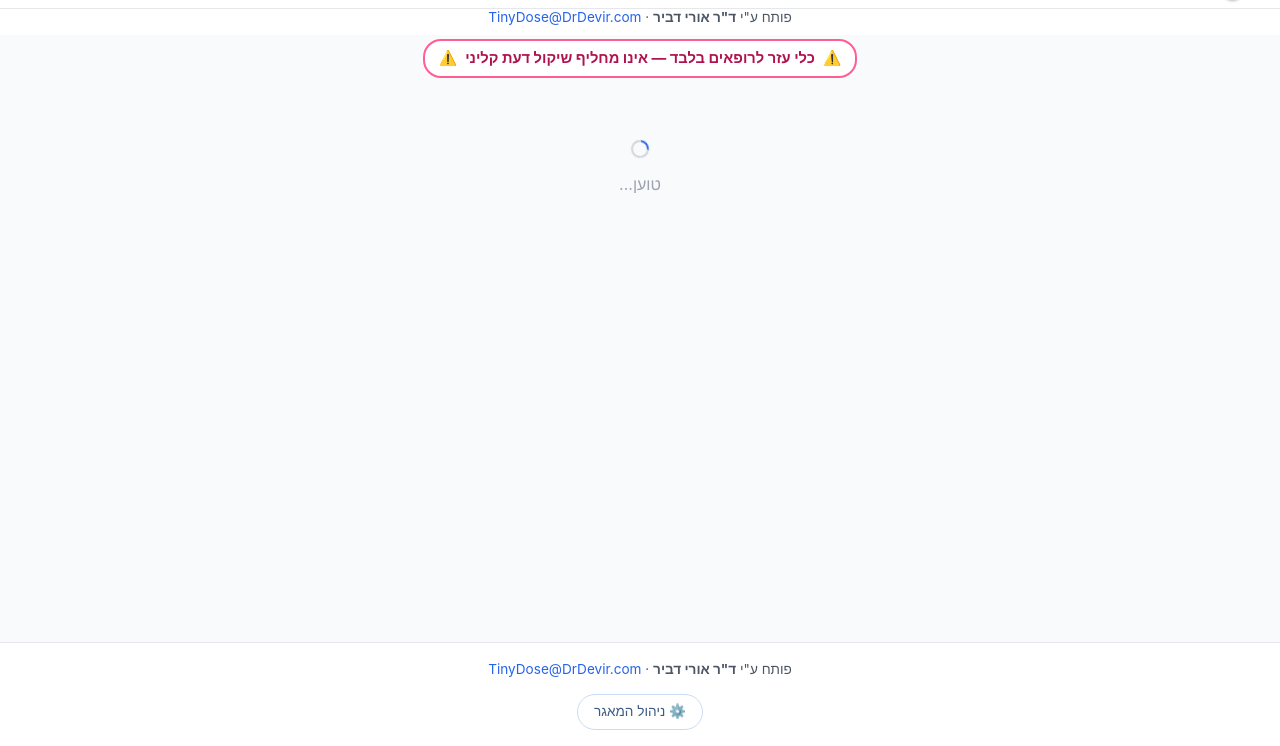
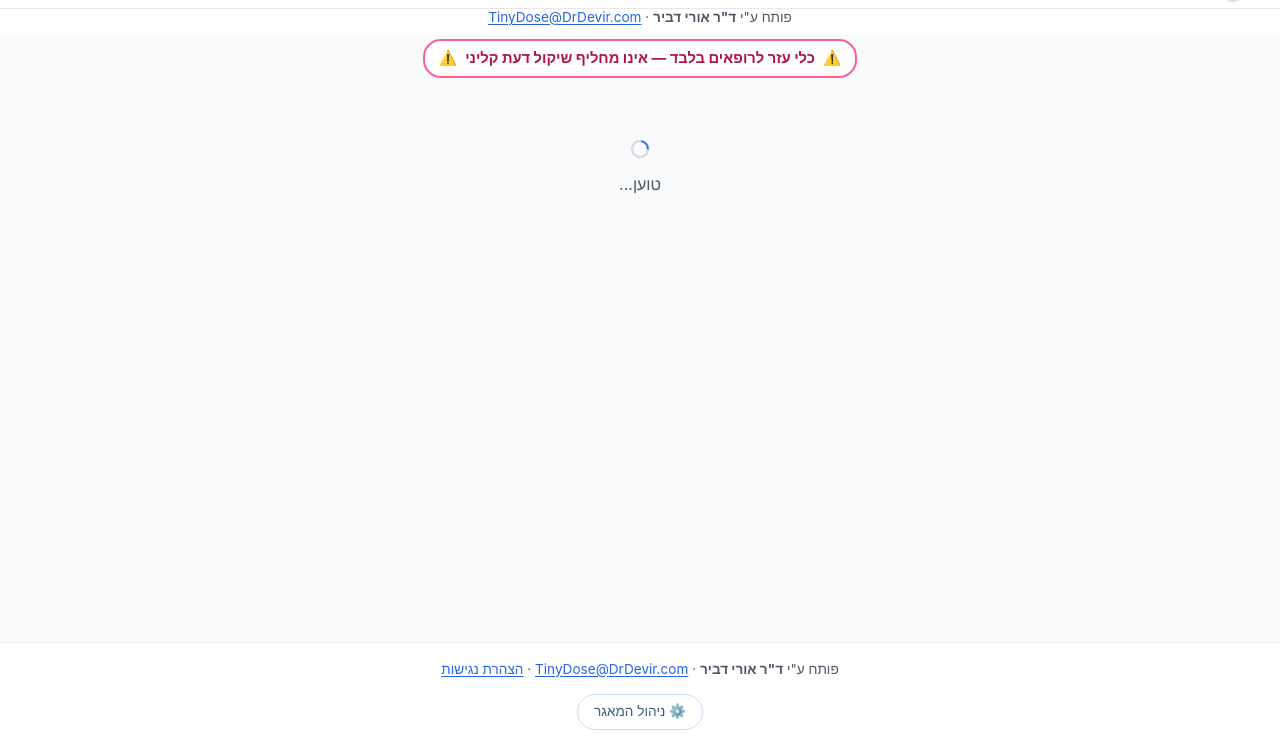
Before and after one commit to oridevir/TinyDose, a plain HTML site: page index.html in a window 1280 px wide. Shown: the part 54-800 px from the top of the page. Drawn offline with Linux system fonts and the light colour scheme; a script that the page names is missing.

Commit message:
נגישות: "טוען" כהה יותר, קו תחתון לקישורים בקרדיט, קישור להצהרת הנגישות, הודעת חלון חדש
Co-Authored-By: Claude Opus 5.5 <noreply@anthropic.com>
Claude-Session: https://claude.ai/code/session_01DabJxANoHVtX9B73fxXkMW

```diff
--- a/index.html
+++ b/index.html
@@ -87,12 +87,13 @@ button.logo-about { border: 0; background: none; padding: 0; font: inherit; curs
 <div class="top-warning"><span aria-hidden="true">⚠️</span><span>כלי עזר לרופאים בלבד — אינו מחליף שיקול דעת קליני</span><span aria-hidden="true">⚠️</span></div>
 
 <main id="main-content">
-  <div class="loading-wrap"><div class="spinner"></div><p style="margin-top:12px;">טוען...</p></div>
+  <div class="loading-wrap"><div class="spinner"></div><p style="margin-top:12px;color:var(--gray-600);">טוען...</p></div>
 </main>
 
 <footer>
   <div class="credit credit-footer">
     פותח ע"י <strong>ד"ר אורי דביר</strong> · <a href="mailto:TinyDose@DrDevir.com" dir="ltr">TinyDose@DrDevir.com</a>
+    · <a href="https://drdevir.com/accessibility-statement.html" target="_blank" rel="noopener" class="a11y-statement">הצהרת נגישות<span class="a11y-sr"> (נפתח בחלון חדש)</span></a>
   </div>
   <a href="admin.html" style="display:inline-block;margin-top:6px;padding:6px 16px;border-radius:999px;background:rgba(255,255,255,.75);border:1.5px solid #c9dcf2;color:#3b5b85;font-size:.85rem;">⚙️ ניהול המאגר</a>
 </footer>
@@ -1462,7 +1463,7 @@ function showToast(msg) {
       <h3>איך משתמשים</h3>
       <ol><li>מזינים את משקל הילד</li><li>בוחרים אבחנה וטיפול מהמאגר, או מקלידים את נתוני המינון ידנית</li><li>בודקים את התוצאה ואת הפירוט, ומדפיסים או שולחים להורים בוואטסאפ</li></ol>
       <hr>
-      <p>האפליקציה פותחה ע״י <b>ד״ר אורי דביר</b>.<br>כלים רפואיים דיגיטליים נוספים, למטופלים ולקהילה הרפואית, זמינים באתר <a href="https://drdevir.com" target="_blank" rel="noopener" dir="ltr">DrDevir.com</a><span class="sr-only-about"> (נפתח בחלון חדש)</span>.</p>
+      <p>האפליקציה פותחה ע״י <b>ד״ר אורי דביר</b>.<br>כלים רפואיים דיגיטליים נוספים, למטופלים ולקהילה הרפואית, זמינים באתר <a href="https://drdevir.com" target="_blank" rel="noopener" dir="ltr">DrDevir.com<span class="sr-only-about"> (נפתח בחלון חדש)</span></a>.</p>
       <p>לפניות, הצעות והערות: <a href="mailto:TinyDose@DrDevir.com" dir="ltr">TinyDose@DrDevir.com</a></p>
       <hr>
       <p class="bless">בריאות שלמה!</p>
--- a/style.css
+++ b/style.css
@@ -48,7 +48,9 @@ body {
   padding: 0 16px 10px;
   background: #fff;
 }
-.credit a { color: var(--primary); text-decoration: none; }
+.credit a { color: var(--primary); text-decoration: underline; text-underline-offset: 2px; } /* קישור בתוך טקסט — מובחן גם בלי צבע */
+.a11y-statement { white-space: nowrap; }
+.a11y-sr { position:absolute; width:1px; height:1px; overflow:hidden; clip:rect(0 0 0 0); white-space:nowrap; }
 footer .credit-footer { background: transparent; padding: 0 0 8px; }
 .top-warning {
   margin: 4px auto 6px;
```
